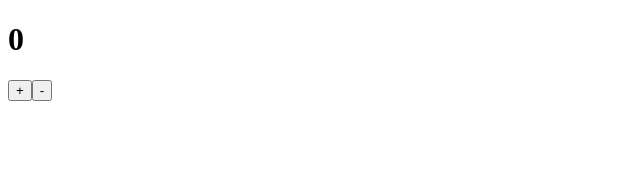
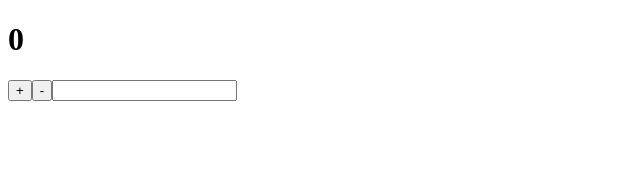
Before and after one commit to ejmorian/reactx, a React (Vite) app in the folder project-one/experiment-one/: page / in a window 1280 px wide. Shown: the top 170 px of the page, without its empty margins (0-640 px from the left). Built offline with nearby package versions, Linux system fonts and the light colour scheme.

Commit message:
Add input and use useState to mirror

```diff
--- a/project-one/experiment-one/src/App.jsx
+++ b/project-one/experiment-one/src/App.jsx
@@ -10,7 +10,7 @@ import { useState } from 'react'
 
 function App() {
 
-  let [count, setCount] = useState(0);
+  const [count, setCount] = useState(0);
 
   const increment = () => {
     setCount(count + 1)
@@ -21,11 +21,20 @@ function App() {
     console.log('click')
   }
 
+  const [inputValue, setInputValue] = useState("")
+
+  const mirror = (event) => {
+    setInputValue(event.target.value)
+
+  }
+
   return (
     <div>
       <h1>{count}</h1>
       <button onClick={increment}>+</button>
       <button onClick={decrement}>-</button>
+      <input type='text' onChange={mirror} />
+      <p>{inputValue}</p>
     </div>
   )
 }
```
